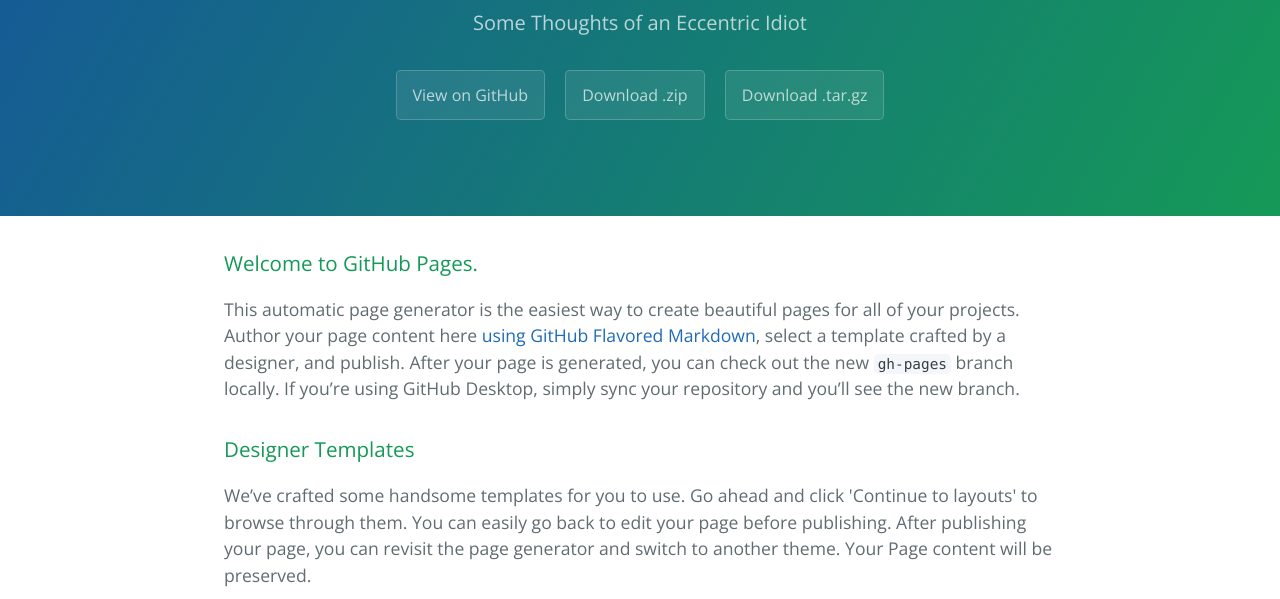
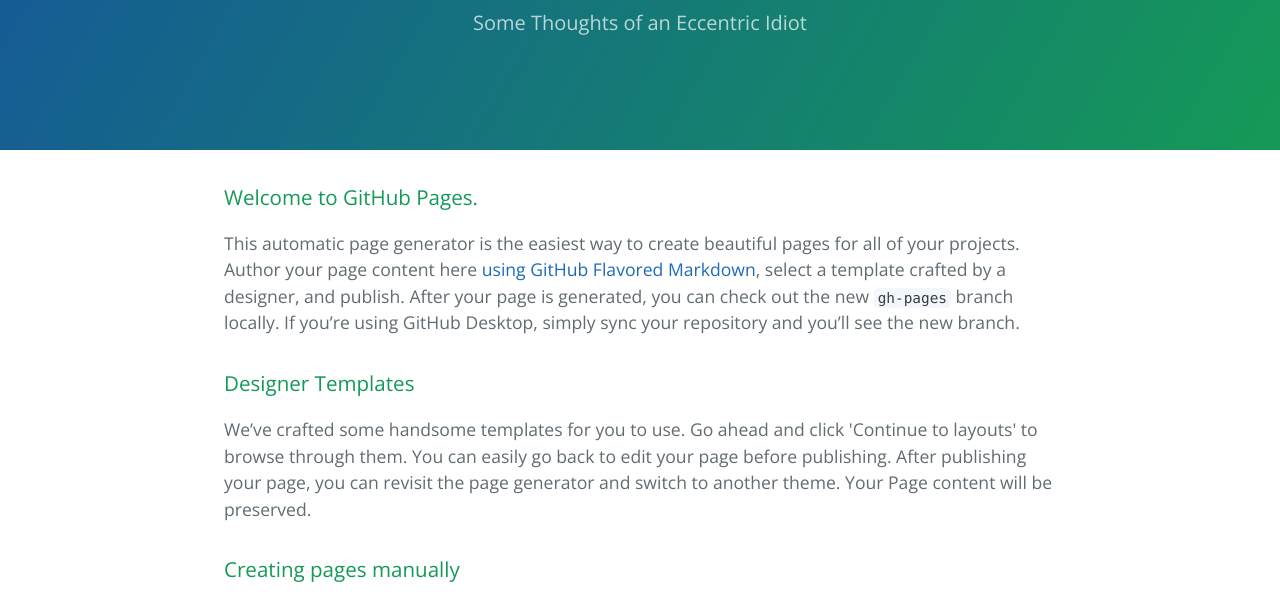
Before and after one commit to mtmr/opinions, a plain HTML site: page index.html in a window 1280 px wide. Shown: the part 167-766 px from the top of the page. Drawn offline with nearby package versions, Linux system fonts and the light colour scheme.

Commit message:
Update index.html

```diff
--- a/index.html
+++ b/index.html
@@ -13,9 +13,9 @@
     <section class="page-header">
       <h1 class="project-name">Opinions for sale</h1>
       <h2 class="project-tagline">Some Thoughts of an Eccentric Idiot</h2>
-      <a href="https://github.com/mtmr/opinions" class="btn">View on GitHub</a>
+      <!--a href="https://github.com/mtmr/opinions" class="btn">View on GitHub</a>
       <a href="https://github.com/mtmr/opinions/zipball/master" class="btn">Download .zip</a>
-      <a href="https://github.com/mtmr/opinions/tarball/master" class="btn">Download .tar.gz</a>
+      <a href="https://github.com/mtmr/opinions/tarball/master" class="btn">Download .tar.gz</a-->
     </section>
 
     <section class="main-content">
```
